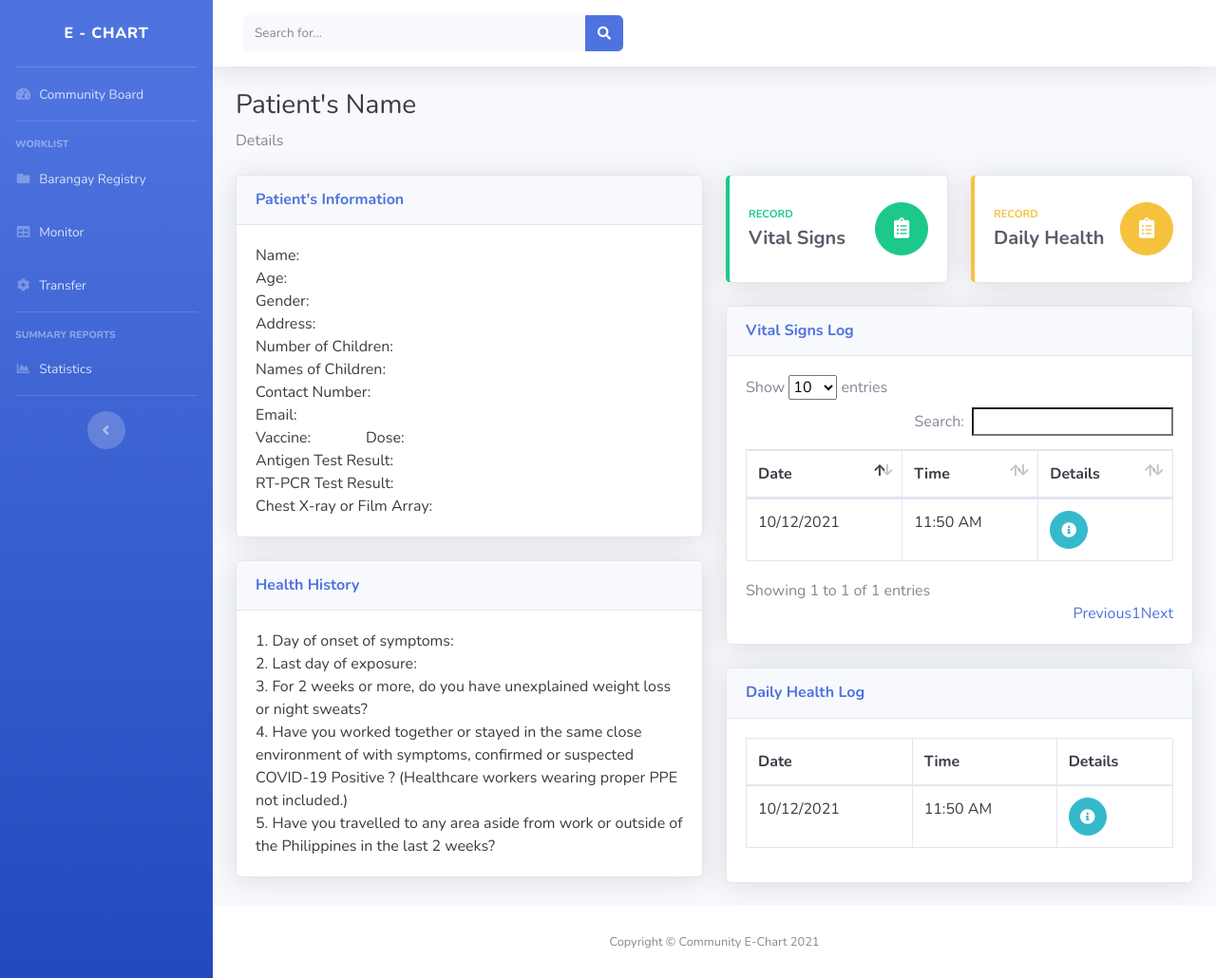
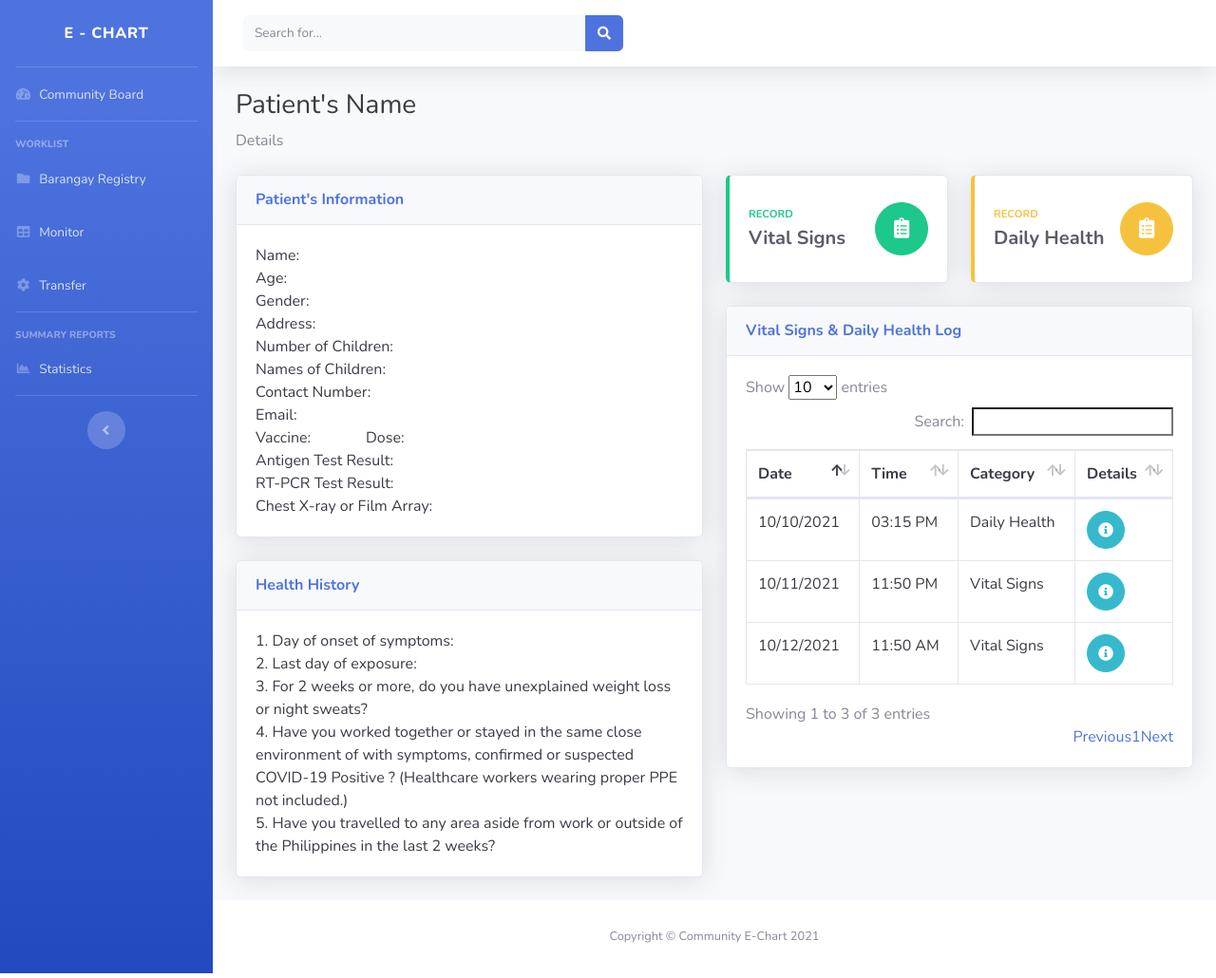
Before and after one commit to edronalee/cmsc128.1, a Django app: page /healthtracker/ in a window 1280 px wide. Shown: the whole page at 95% size. Run offline with Django 3.2, Linux system fonts and the light colour scheme; some libraries are stand-ins or nearby versions.

Commit message:
fix vs & dh log

```diff
--- a/chart/templates/chart/healthtracker.html
+++ b/chart/templates/chart/healthtracker.html
@@ -246,7 +246,7 @@
                                     or suspected COVID-19 Positive ? (Healthcare
                                     workers wearing proper PPE not included.)<br>
                                     5. Have you travelled to any area aside from work
-                                    or outside of the Philippines in the last 2 weeks?<br>
+                                    or outside of the Philippines in the last 2 weeks?
                                 </div>
                             </div>
 
@@ -297,7 +297,7 @@
 
                             <div class="card shadow mb-4">
                                 <div class="card-header py-3">
-                                    <h6 class="m-0 font-weight-bold text-primary">Vital Signs Log</h6>
+                                    <h6 class="m-0 font-weight-bold text-primary">Vital Signs & Daily Health Log</h6>
                                 </div>
                                 <div class="card-body">
                                     <div class="table-responsive">
@@ -306,6 +306,7 @@
                                                 <tr>
                                                     <th>Date</th>
                                                     <th>Time</th>
+                                                    <th>Category</th>
                                                     <th>Details</th>
                                                 </tr>
                                             </thead>
@@ -313,38 +314,24 @@
                                                 <tr>
                                                     <td>10/12/2021</td>
                                                     <td>11:50 AM</td>
+                                                    <td>Vital Signs</td>
+                                                    <td><a href="{% url 'healthtracker' %}" class="btn btn-info btn-circle"><i class="fas fa-info-circle"></i></a></td>
+                                                </tr>
+                                                <tr>
+                                                    <td>10/11/2021</td>
+                                                    <td>11:50 PM</td>
+                                                    <td>Vital Signs</td>
+                                                    <td><a href="{% url 'healthtracker' %}" class="btn btn-info btn-circle"><i class="fas fa-info-circle"></i></a></td>
+                                                </tr>
+                                                <tr>
+                                                    <td>10/10/2021</td>
+                                                    <td>03:15 PM</td>
+                                                    <td>Daily Health</td>
                                                     <td><a href="{% url 'healthtracker' %}" class="btn btn-info btn-circle"><i class="fas fa-info-circle"></i></a></td>
                                                 </tr>
                                             </tbody>
                                         </table>
                                     </div>
-                                </div>
-                            </div>
-
-                            <div class="card shadow mb-4">
-                                <div class="card-header py-3">
-                                    <h6 class="m-0 font-weight-bold text-primary">Daily Health Log</h6>
-                                </div>
-                                <div class="card-body">
-                                    <div class="table-responsive">
-                                        <table class="table table-bordered text-gray-900" id="dataTable" width="100%" cellspacing="0">
-                                            <thead>
-                                                <tr>
-                                                    <th>Date</th>
-                                                    <th>Time</th>
-                                                    <th>Details</th>
-                                                </tr>
-                                            </thead>
-                                            <tbody>
-                                                <tr>
-                                                    <td>10/12/2021</td>
-                                                    <td>11:50 AM</td>
-                                                    <td><a href="{% url 'healthtracker' %}" class="btn btn-info btn-circle"><i class="fas fa-info-circle"></i></a></td>
-                                                </tr>
-                                            </tbody>
-                                        </table>
-                                    </div>
-
                                 </div>
                             </div>
 
```
